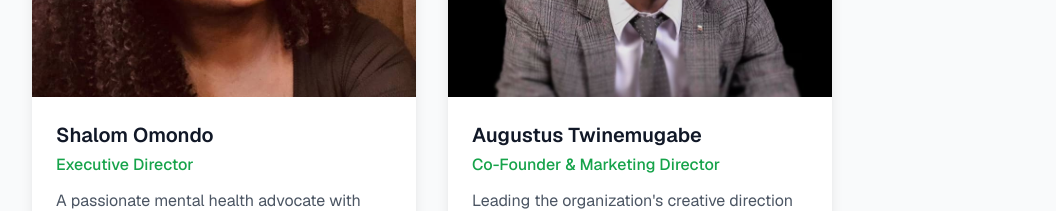
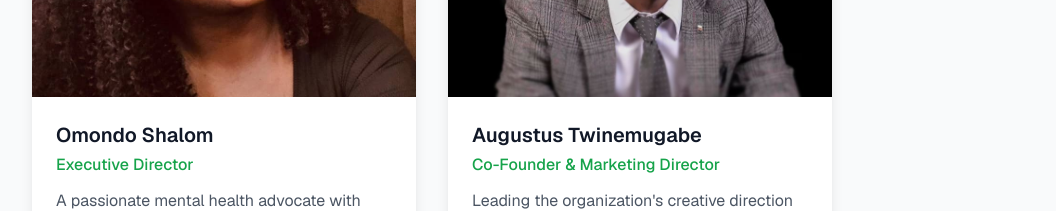
Before and after one commit to rydmentalhealth/RYDweb, a Next.js app: page /about in a window 1280 px wide. Shown: the part 3220-3431 px from the top of the page, without its empty margins (0-1056 px from the left). Built offline with nearby package versions, Linux system fonts and the light colour scheme; no server answers.

Commit message:
Update page.tsx

```diff
--- a/app/about/page.tsx
+++ b/app/about/page.tsx
@@ -69,7 +69,7 @@ const values = [
 
 const team = [
   {
-    name: 'Shalom Omondo',
+    name: 'Omondo Shalom',
     role: 'Executive Director',
     image: '/MariamNakatudde2.jpeg',
     bio: 'A passionate mental health advocate with over 5 years of experience working with mental health organizations. Her dedication to transforming lives through accessible mental healthcare and community support has helped countless individuals on their healing journey.'
```
